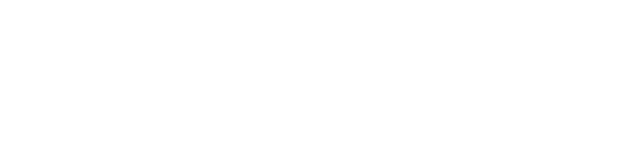
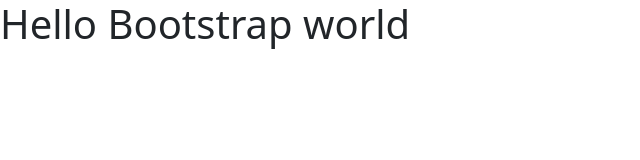
Before and after one commit to Rashedin-063/Exploration-of-Bootstrap, a plain HTML site: page 01-crash-course/index.html in a window 1280 px wide. Shown: the whole page, without its empty margins (0-640 px from the left). Drawn offline with Linux system fonts and the light colour scheme.

Commit message:
bootstrap added via downloading compiled file

```diff
--- a/01-crash-course/index.html
+++ b/01-crash-course/index.html
@@ -4,8 +4,11 @@
   <meta charset="UTF-8">
   <meta name="viewport" content="width=device-width, initial-scale=1.0">
   <title>Bootstrap Crash Course</title>
+  <link rel="stylesheet" href="./1.01 - Downloaded-CSS-JS/css/bootstrap.css">
 </head>
 <body>
+<h1>Hello Bootstrap world</h1>
 
+  <script src="./1.01 - Downloaded-CSS-JS/js/bootstrap.bundle.js"></script>
 </body>
 </html>
```
